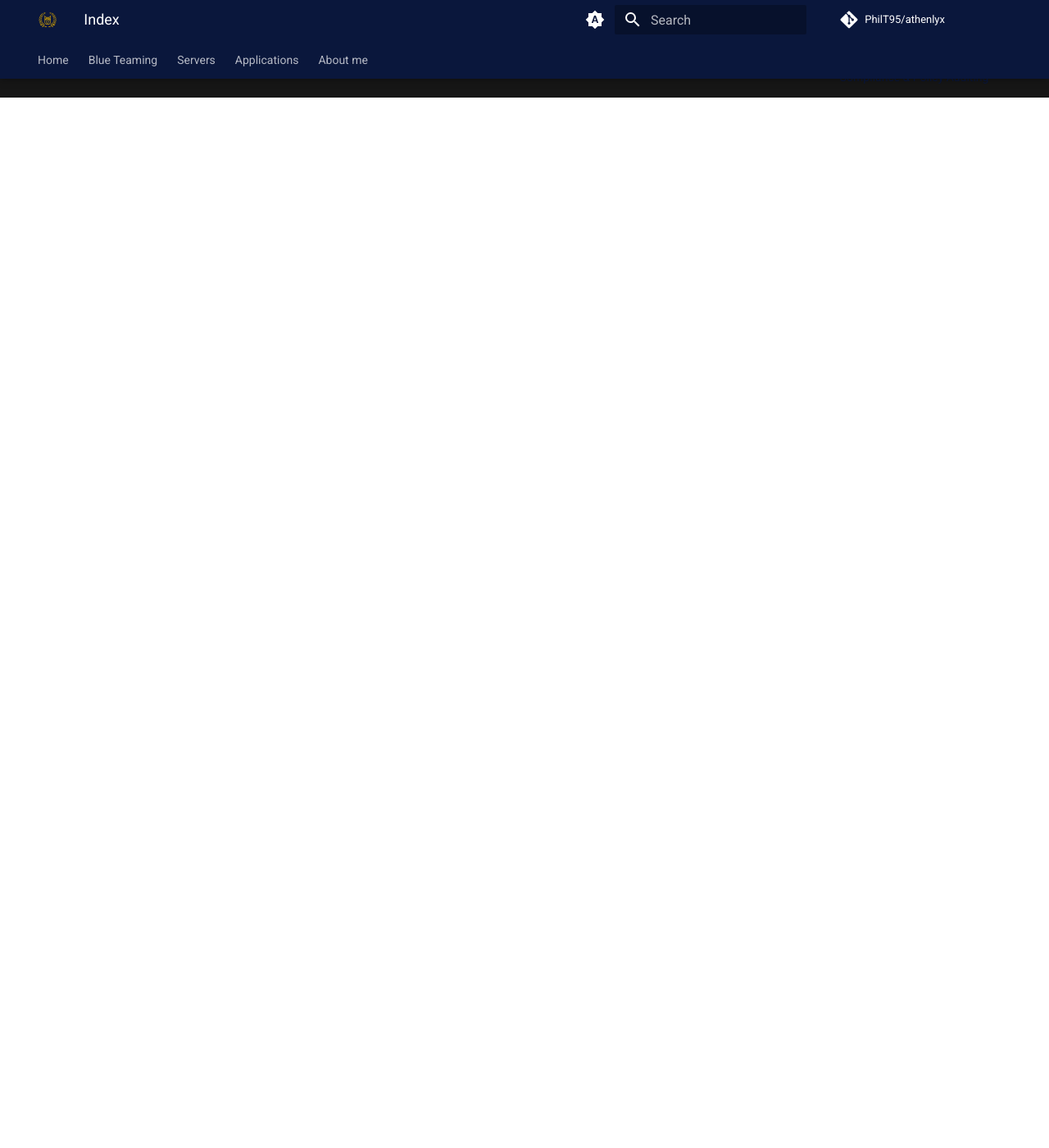
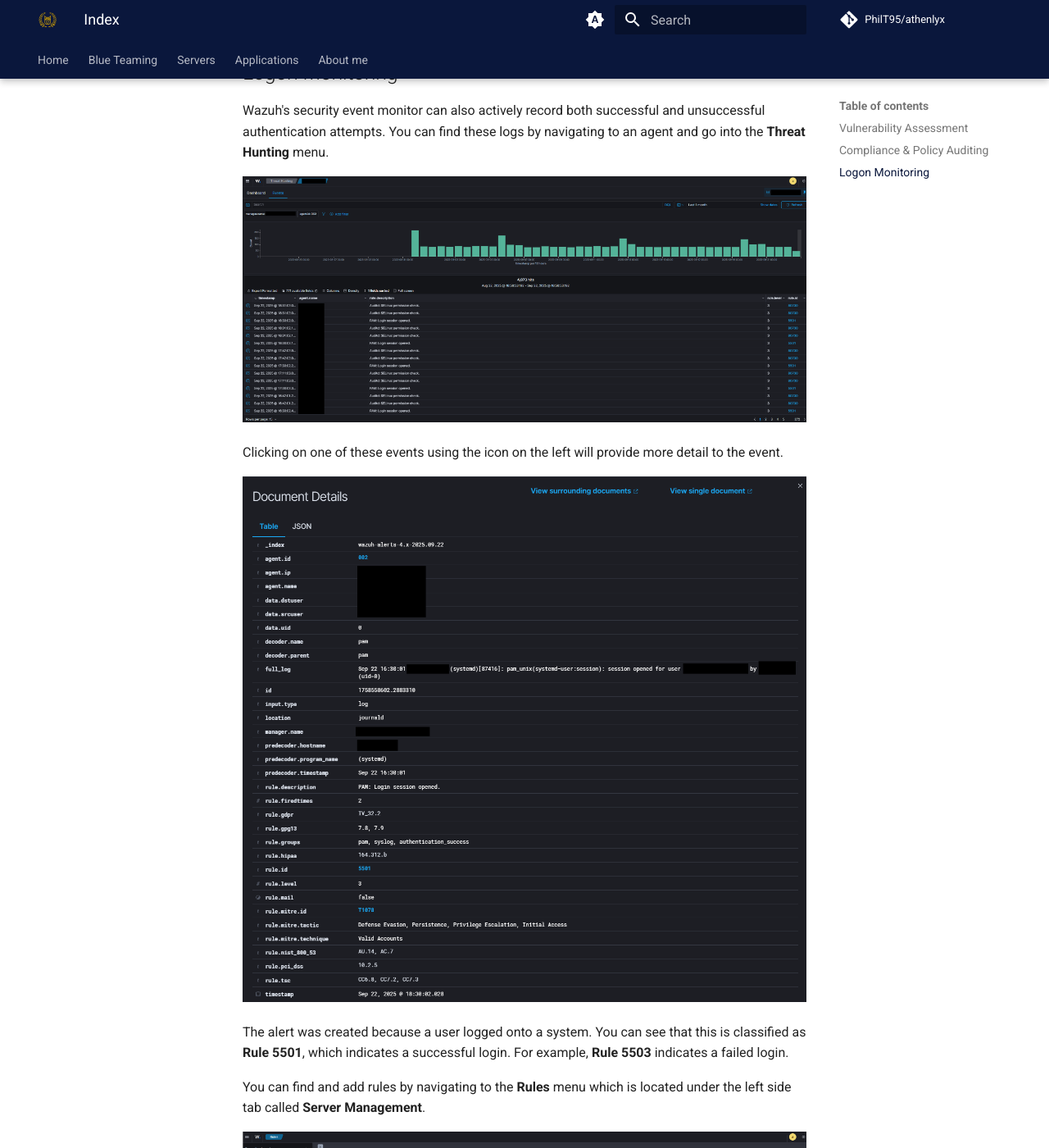
Before and after one commit to PhilT95/athenlyx, an MkDocs documentation site: the page built from docs/applications/wazuh/index.md, in a window 1280 px wide and 1400 px high, scrolled down 2029 px. Shown: the whole window at 82% size. Built offline with MkDocs 1.6.1 and Material for MkDocs 9.7.7, drawn with Linux system fonts in a browser that asks for light colours; plug-ins that fetch from the network failed and are left out; comment, search, counter and statistics services are not loaded; before the commit the page ends 2148 px from its top, so only the background shows below that.

Commit message:
Added Wazuh Logon Monitoring example

```diff
--- a/docs/applications/wazuh/index.md
+++ b/docs/applications/wazuh/index.md
@@ -39,3 +39,20 @@ This Overview shows the percentage on how many checks have been passed by the sy
 
 !!! tip
     While Wazuhs compliance check is a good way to check your systems configuration and hardening level, it usually gives more insight to run the audit manually using tools like [OpenScap](../../servers/linux/hardening/openscap.md).
+
+
+## Logon Monitoring
+
+Wazuh's security event monitor can also actively record both successful and unsuccessful authentication attempts. You can find these logs by navigating to an agent and go into the **Threat Hunting** menu.
+
+![Threat Hunting Dashboard](images/wazuh_agents-threathunting.png)
+
+Clicking on one of these events using the icon on the left will provide more detail to the event.
+
+![Threat Hunting Login Example](images/wazuh_agents-threat.png)
+
+The alert was created because a user logged onto a system. You can see that this is classified as **Rule 5501**, which indicates a successful login. For example, **Rule 5503** indicates a failed login.
+
+You can find and add rules by navigating to the **Rules** menu which is located under the left side tab called **Server Management**.
+
+![Wazuh Rules Menu](images/wazuh_rules.png)
```
Also changed, not shown: docs/applications/wazuh/images/wazuh_agents-threat.png (added), docs/applications/wazuh/images/wazuh_agents-threathunting.png (added), docs/applications/wazuh/images/wazuh_rules.png (added).
